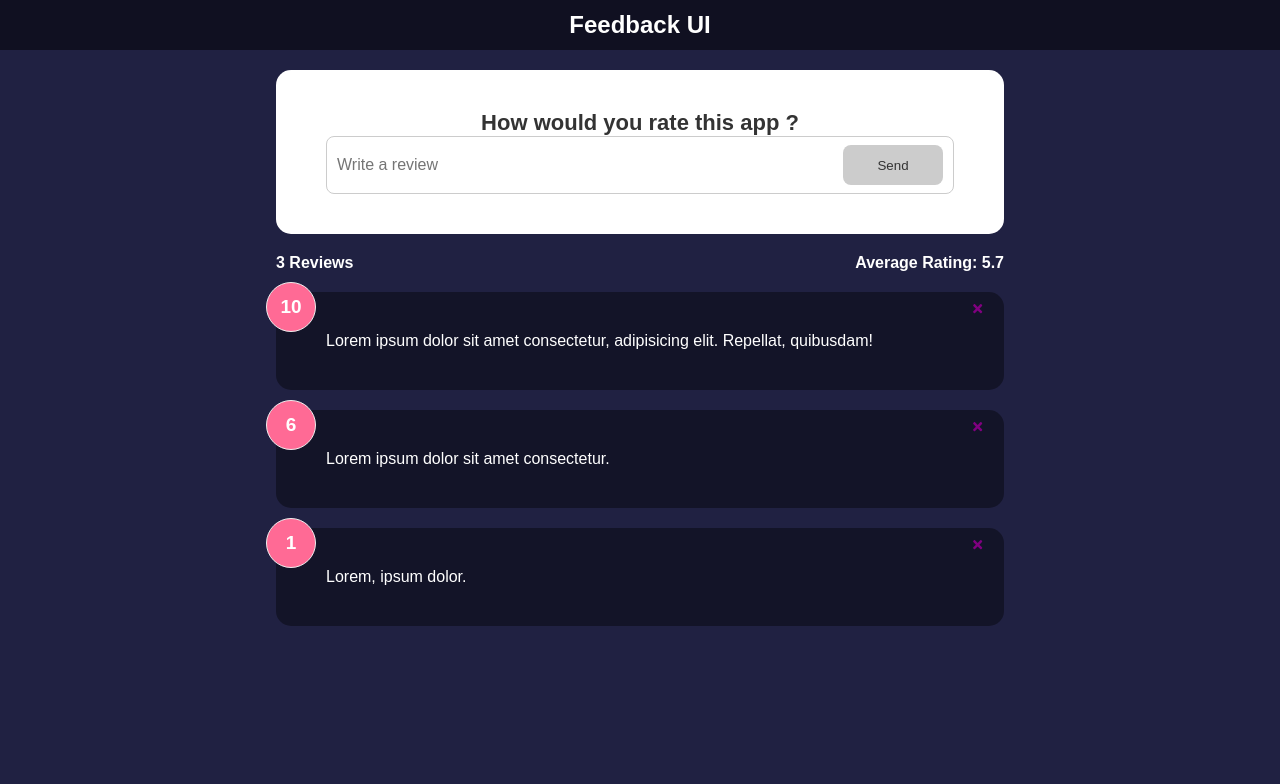
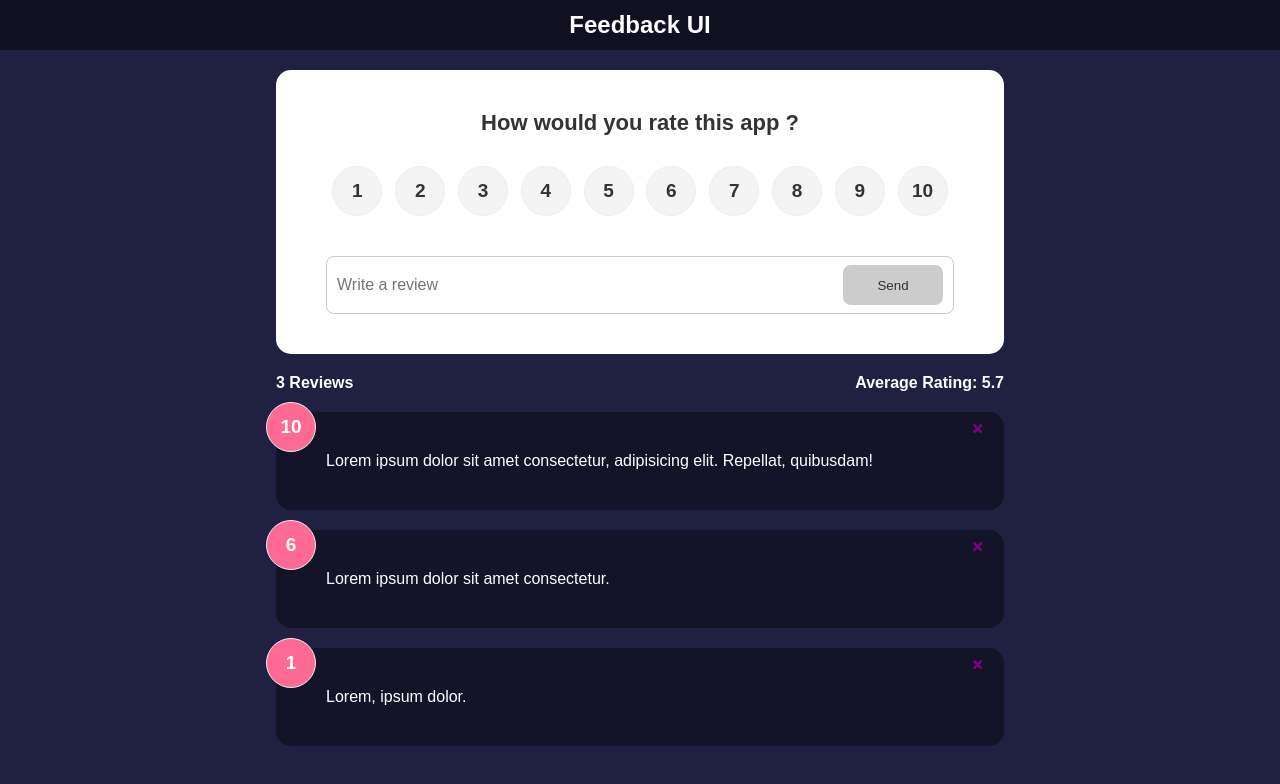
Before and after one commit to Am1d1v/ReactFeedbackProject, a React (Create React App) app: page / in a window 1280 px wide. Shown: the top 784 px of the page. Built offline with nearby package versions, Linux system fonts and the light colour scheme.

Commit message:
Select Rating

```diff
--- a/src/components/FeedbackFrom/FeedbackForm.jsx
+++ b/src/components/FeedbackFrom/FeedbackForm.jsx
@@ -2,6 +2,7 @@
 import Card from '../shared/Card';
 import { useState } from 'react';
 import Button from '../Button/Button';
+import RatingSelect from '../RatingSelect/RatingSelect';
 
 
 function FeedbackForm() {
@@ -11,7 +12,11 @@
 
     // isDisabled btn toggle
     const [btnDisabled, setBtnDisabled] = useState(true);
+
+    // Feedback warning message
     const [message, setMessage] = useState('');
+
+    const [rating, setRating] = useState('');
 
     const handleTextChange = (event) => {
         setText(event.target.value);
@@ -30,6 +35,7 @@
     <Card>
         <form>
             <h2>How would you rate this app ?</h2>
+            <RatingSelect></RatingSelect>
             <div className="input-group">
                 <input type="text" placeholder='Write a review' onChange={handleTextChange} value={text}/>
                 <Button type="submit" isDisabled={btnDisabled}>Send</Button>
--- /dev/null
+++ b/src/components/RatingSelect/RatingSelect.jsx
@@ -0,0 +1,117 @@
+import { useState } from 'react';
+
+function RatingSelect() {
+
+    const [selected, setSelected] = useState(10);
+
+    const handleChange = (event) => {
+
+    }
+
+  return (
+    <ul className='rating'>
+        <li>
+            <input type="radio"
+             id='num1'
+             name='rating'
+             value='1'
+             checked = {selected === 1}
+             onChange={handleChange}
+            />
+            <label htmlFor="num1">1</label>
+        </li>
+        <li>
+            <input type="radio"
+             id='num2'
+             name='rating'
+             value='2'
+             checked = {selected === 1}
+             onChange={handleChange}
+            />
+            <label htmlFor="num2">2</label>
+        </li>
+        <li>
+            <input type="radio"
+             id='num3'
+             name='rating'
+             value='3'
+             checked = {selected === 1}
+             onChange={handleChange}
+            />
+            <label htmlFor="num3">3</label>
+        </li>
+        <li>
+            <input type="radio"
+             id='num4'
+             name='rating'
+             value='4'
+             checked = {selected === 1}
+             onChange={handleChange}
+            />
+            <label htmlFor="num4">4</label>
+        </li>
+        <li>
+            <input type="radio"
+             id='num5'
+             name='rating'
+             value='5'
+             checked = {selected === 1}
+             onChange={handleChange}
+            />
+            <label htmlFor="num5">5</label>
+        </li>
+        <li>
+            <input type="radio"
+             id='num6'
+             name='rating'
+             value='6'
+             checked = {selected === 1}
+             onChange={handleChange}
+            />
+            <label htmlFor="num6">6</label>
+        </li>
+        <li>
+            <input type="radio"
+             id='num7'
+             name='rating'
+             value='7'
+             checked = {selected === 1}
+             onChange={handleChange}
+            />
+            <label htmlFor="num7">7</label>
+        </li>
+        <li>
+            <input type="radio"
+             id='num8'
+             name='rating'
+             value='8'
+             checked = {selected === 1}
+             onChange={handleChange}
+            />
+            <label htmlFor="num8">8</label>
+        </li>
+        <li>
+            <input type="radio"
+             id='num9'
+             name='rating'
+             value='9'
+             checked = {selected === 1}
+             onChange={handleChange}
+            />
+            <label htmlFor="num9">9</label>
+        </li>
+        <li>
+            <input type="radio"
+             id='num10'
+             name='rating'
+             value='10'
+             checked = {selected === 1}
+             onChange={handleChange}
+            />
+            <label htmlFor="num10">10</label>
+        </li>
+    </ul>
+  )
+}
+
+export default RatingSelect;
--- a/src/index.css
+++ b/src/index.css
@@ -80,6 +80,9 @@
   border-radius: 50%;
   transform: translate(-50%, -50%);
   cursor: pointer;
+  display: flex;
+  justify-content: center;
+  align-items: center;
 }
 
 .rating li:hover,
```
